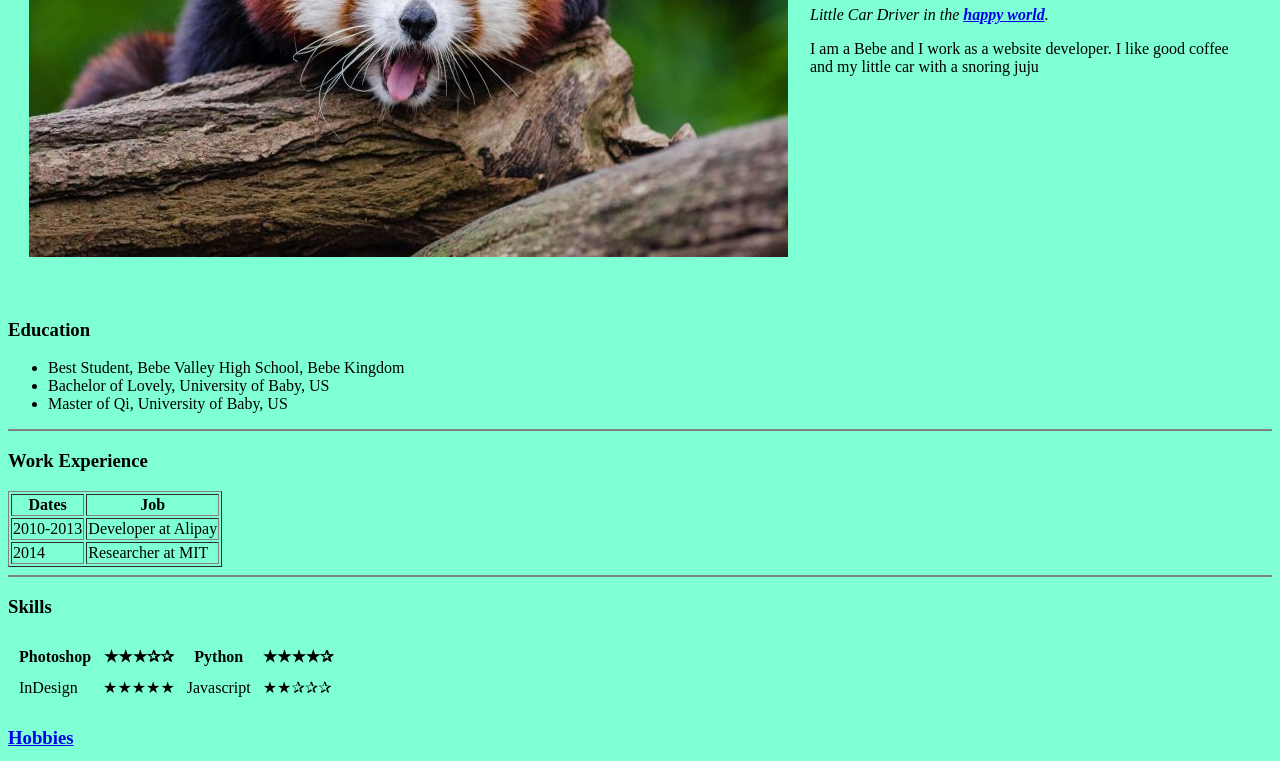
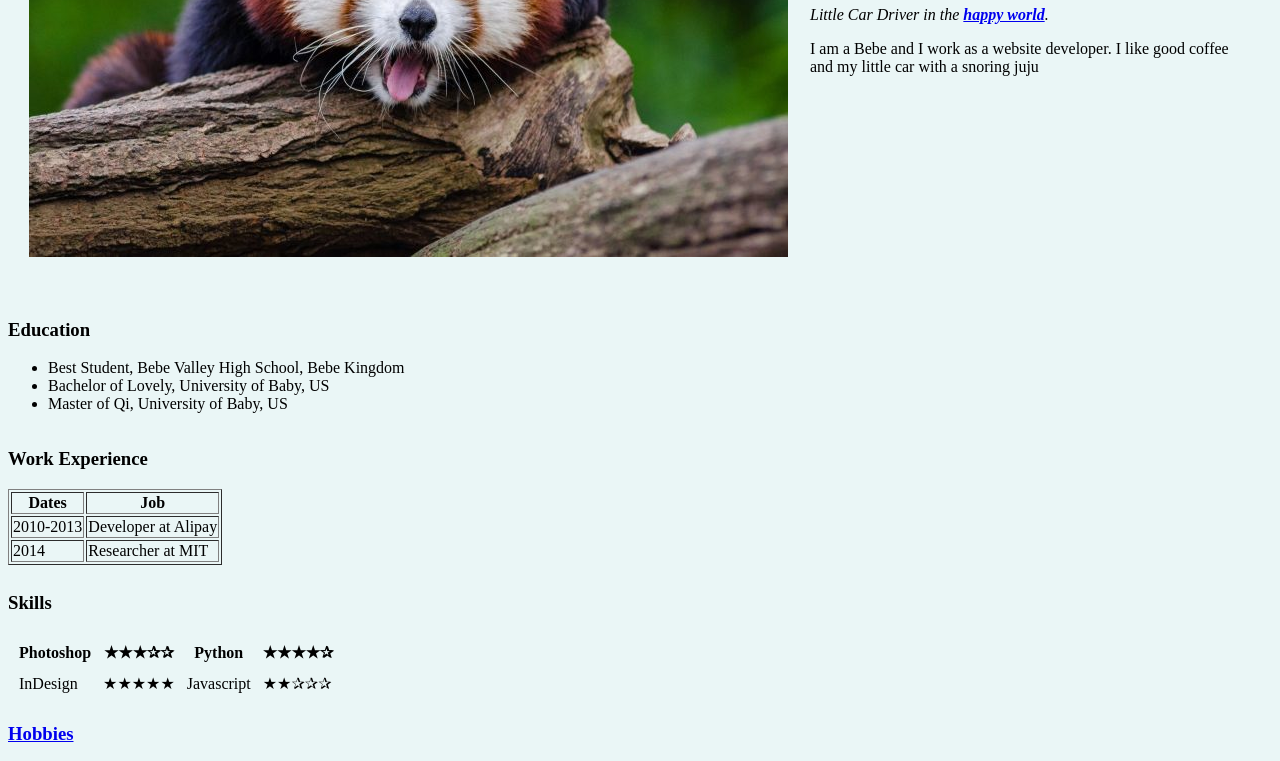
Before and after one commit to BebeLailai/100days, a plain HTML site: page index.html in a window 1280 px wide. Shown: the part 272-1033 px from the top of the page. Drawn offline with Linux system fonts and the light colour scheme.

Commit message:
change style

```diff
--- a/index.html
+++ b/index.html
@@ -11,11 +11,19 @@
         <meta name="description" content="">
         <meta name="viewport" content="width=device-width, initial-scale=1">
         <link rel="stylesheet" href="">
+    <style>
+        body {
+            background-color:#EAF6F6;
+    }
+        hr {
+            background-color: white;
+            border-style: none;
+        }
+    </style>
+
+
     </head>
-    <body style="background-color:aquamarine;">
-        <!--[if lt IE 7]>
-            <p class="browsehappy">You are using an <strong>outdated</strong> browser. Please <a href="#">upgrade your browser</a> to improve your experience.</p>
-        <![endif]-->
+    <body>
         <table cellspacing="20">
             <tr>
                 <td><img src = "red-panda1-759x500.jpeg" alt="Bebe profile picture"></td>
```
